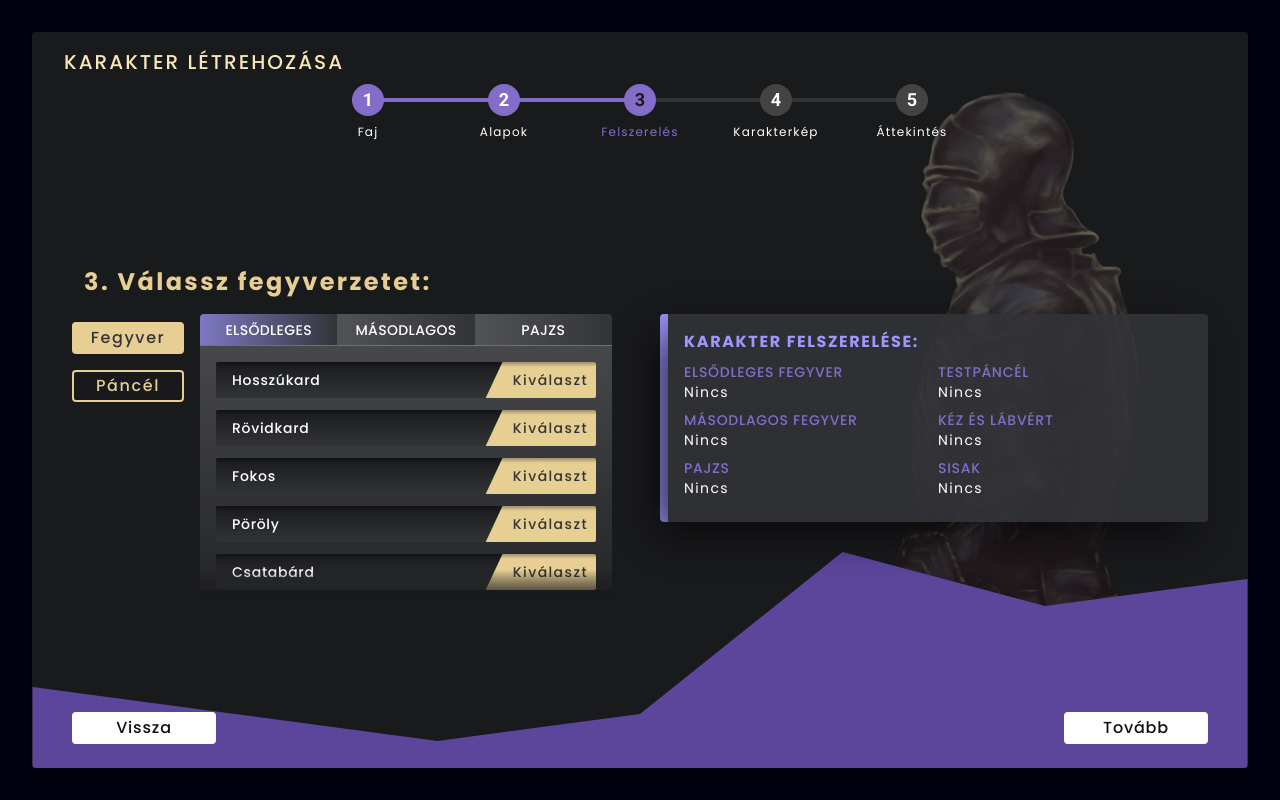
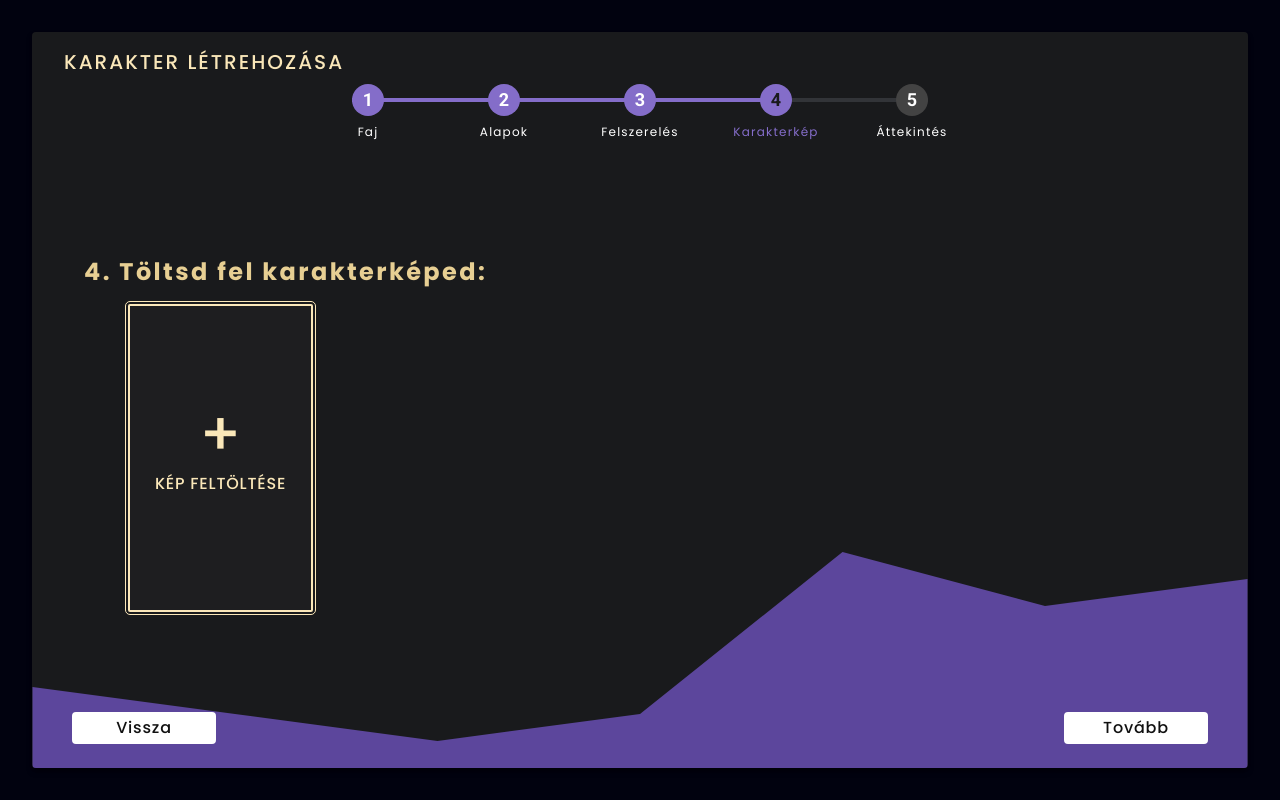
Before and after one commit to Abdys1/koe-forum-engine, a Next.js app in the folder frontend/: page /character/create in a window 1280 px wide. Built offline with nearby package versions, Linux system fonts and the light colour scheme; no server answers; a web font is replaced by a local one.

Commit message:
adding file chooser to CharacterImageStep

```diff
--- a/frontend/src/components/CreateCharacterForm.tsx
+++ b/frontend/src/components/CreateCharacterForm.tsx
@@ -5,6 +5,7 @@ import { FormContextState, MultiStepFormContext } from "@/components/MultiStepFo
 import CharacterRaceStep from "@/components/create-character-forms/CharacterRaceStep";
 import CharacterBasicsStep from "@/components/create-character-forms/CharacterBasicsStep";
 import CharacterGearStep from "@/components/create-character-forms/CharacterGearStep";
+import CharacterImageStep from "@/components/create-character-forms/CharacterImageStep";
 import { FormStep } from "@/components/types";
 
 const steps:FormStep[] = [
@@ -22,7 +23,7 @@ const steps:FormStep[] = [
     },
     {
         label: "Karakterkép",
-        formComponent: <CharacterRaceStep/>
+        formComponent: <CharacterImageStep/>
     },
     {
         label: "Áttekintés",
@@ -32,7 +33,7 @@ const steps:FormStep[] = [
 
 
 export default function CreateCharacterForm() {
-    const [actualStep, setActualStep] = useState(2);
+    const [actualStep, setActualStep] = useState(3);
 
     function nextStep() {
         setActualStep(actualStep + 1);
--- a/frontend/src/components/create-character-forms/CharacterImageStep.tsx
+++ b/frontend/src/components/create-character-forms/CharacterImageStep.tsx
@@ -1,7 +1,19 @@
 import MultiStepBar from "@/components/MultiStepBar";
 import MultiStepPagination from "@/components/MultiStepPagination";
+import { useState } from "react";
+import clsx from "clsx";
 
 export default function CharacterImageStep() {
+    const [characterImage, setCharacterImage] = useState("");
+
+    function handleImageChange(event: React.ChangeEvent<HTMLInputElement>) {
+        const images = event.target.files;
+        if(!images) {
+            throw new Error('No image');
+        }
+        setCharacterImage(URL.createObjectURL(images[0]));
+    }
+
     return (
         <form className="relative w-full h-[calc(100vh - 4rem)] flex justify-between items-center flex-col m-8 py-4 px-8 bg-cardBlackBg rounded shadow-md shadow-[rgba(0,0,0,0.4)] overflow-hidden
             after:content-[''] after:absolute after:bottom-0 after:left-0 after:w-full after:h-full after:bg-[url('/images/wave.svg')] after:bg-no-repeat after:bg-left-bottom after:bg-contain after:z-0">
@@ -13,12 +25,25 @@ export default function CharacterImageStep() {
                 <h2 className="relative py-2 px-5 mb-2 w-full flex justify-start items-center text-secondary font-poppins text-2xl font-semibold tracking-widest">
                     4. Töltsd fel karakterképed:
                 </h2>
-                <div className="relative w-full flex justify-start items-start">
-                    <div>
-                        <label htmlFor="characterImg">
-                            <img src="" alt="" />
+                <div className="relative w-full flex justify-between items-start">
+                    <div className="relative w-[50%] flex justify-start items-start">
+                        <label htmlFor="characterImg"
+                            className="relative w-[185px] h-[308px] ml-16 flex justify-center items-center rounded-sm bg-[rgba(255,255,255,0.02)] border-[2px] border-solid border-secondaryLight outline outline-1 outline-offset-2 outline-secondaryLight cursor-pointer"
+                        >
+                            <div className="relative w-full h-full flex justify-center item flex-col pb-4">
+                                <span className="relative w-full mb-2 flex justify-center items-center text-6xl font-poppins font-medium text-secondaryLight">
+                                    +
+                                </span>
+                                <span className="relative w-full flex justify-center items-center font-poppins font-medium text-secondaryLight tracking-wider uppercase">
+                                    Kép feltöltése
+                                </span>
+                            </div>
+
+                            <img src={characterImage} alt="karaktered képe"
+                                className={clsx(`hidden relative w-full h-full object-cover`)}
+                            />
                         </label>
-                        <input type="file" id="characterImg" className="hidden"/>
+                        <input onChange={handleImageChange} type="file" id="characterImg" className="hidden"/>
                     </div>
                 </div>
             </div>
```
